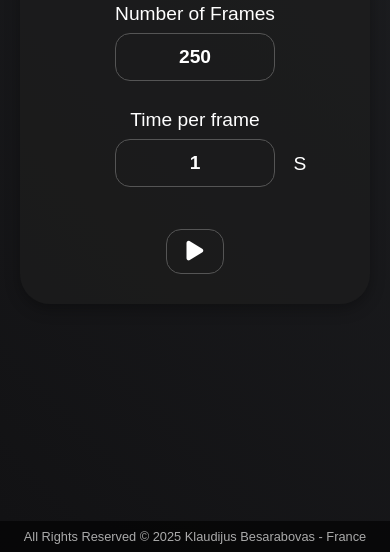
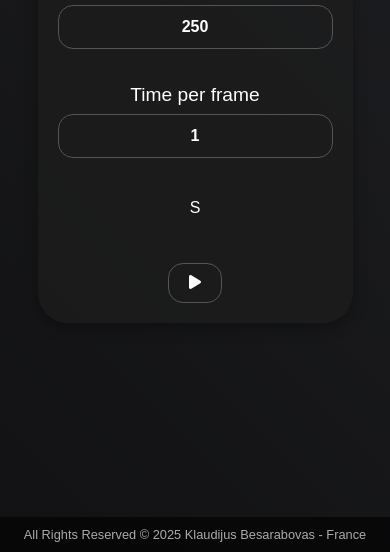
Before and after one commit to klawsklaws/Render-Timer, a plain HTML site: page index.html in a window 390 px wide. Shown: the part 292-844 px from the top of the page. Drawn offline with Linux system fonts and the light colour scheme.

Commit message:
Update style.css

```diff
--- a/style.css
+++ b/style.css
@@ -7,17 +7,17 @@
 
 body {
     font-family: Myriad Pro Semibold, sans-serif;
-    background: linear-gradient(45deg, #1c0818, #121214, #2a2c30); /* Initial gradient */
-    background-size: 400% 400%; /* Make the gradient large enough to animate */
-    animation: gradientAnimation 10s ease infinite; /* Apply the animation */
+    background: linear-gradient(45deg, #1c0818, #121214, #2a2c30);
+    background-size: 400% 400%;
+    animation: gradientAnimation 10s ease infinite;
     color: white;
     display: flex;
+    flex-direction: column;
     justify-content: center;
     align-items: center;
     height: 100vh;
     text-align: center;
     padding: 20px;
-    flex-direction: column; /* Change flex direction to column to stack content vertically */
 }
 
 @keyframes gradientAnimation {
@@ -35,42 +35,45 @@ body {
 /* Main container styling */
 .container {
     max-width: 400px;
-    width: 100%;
-    background-color: rgba(29, 29, 29, 0.7);  /* Dark background with 70% opacity */
+    width: 90%; /* Use percentage for responsive width */
+    background-color: rgba(29, 29, 29, 0.7);
     border-radius: 30px;
-    padding: 40px 30px; /* Adjusted padding for better spacing */
+    padding: 40px 30px;
     box-shadow: 0 5px 15px rgba(0, 0, 0, 0.3);
-    margin-bottom: 50px; /* Add space for footer */
+    margin-bottom: 50px;
+    box-sizing: border-box; /* Ensure padding doesn't break layout */
 }
 
 /* Header styling */
 h1 {
     font-size: 2.5rem;
-    margin-bottom: 30px; /* Increased spacing for breathing room */
+    margin-bottom: 30px;
 }
 
 /* General input container styling */
 .inputs {
-    margin-bottom: 25px; /* Increased space between input sections */
+    margin-bottom: 25px;
 }
 
 .inputs label {
-    font-size: 1.2rem; /* Slightly larger font for better readability */
-    margin-bottom: 8px; /* Increased spacing below labels */
+    font-size: 1.2rem;
+    margin-bottom: 8px;
     display: block;
 }
 
 /* Input fields styling */
 .inputs input,
 .inputs select {
-    padding: 12px; /* Increased padding for a balanced look */
-    font-size: 1.2rem; /* Larger font for consistency */
-    font-weight: bold; /* Make input numbers bold */
+    width: 100%; /* Full width for responsiveness */
+    padding: 12px;
+    font-size: 1.2rem;
+    font-weight: bold;
     border: 1px solid #555;
-    background-color: transparent; /* Fully transparent background */
+    background-color: transparent;
     color: white;
-    margin-bottom: 2.5px; /* More space between inputs */
+    margin-bottom: 10px; /* Consistent spacing */
     border-radius: 15px;
+    text-align: center;
 }
 
 /* Remove spinners on numeric inputs */
@@ -81,44 +84,32 @@ input[type="number"]::-webkit-outer-spin-button {
 }
 
 input[type="number"] {
-    -moz-appearance: textfield; /* Firefox */
-}
-
-/* Adjusting input fields for number of frames and time per frame */
-.inputs input {
-    width: 160px; /* Slightly wider input fields */
-    text-align: center; /* Center align the text inside inputs */
+    -moz-appearance: textfield;
 }
 
 /* Flexbox container for time per frame input and unit display */
 .time-input-container {
     display: flex;
-    justify-content: center; /* Center-align the entire group */
-    align-items: center; /* Vertically align elements */
-    gap: 15px; /* Increased gap for better spacing */
-    width: 100%; /* Ensure full container width */
-    position: relative; /* Enable absolute positioning for adjustments */
+    justify-content: center;
+    align-items: center;
+    gap: 15px;
+    width: 100%;
+    position: relative;
+    flex-wrap: wrap; /* Wrap for small screens */
 }
 
-/* Styling for the input field */
-.time-input-container input {
-    width: 160px; /* Adjust width for visual consistency */
-    text-align: center; /* Center-align the input text */
-}
-
-/* Styling for the unit display (dropdown or text) */
+/* Styling for the unit display */
 #timeUnitDisplay {
-    font-size: 1.2rem; /* Slightly larger text for visibility */
+    font-size: 1.2rem;
     padding: 6px;
     cursor: pointer;
     background-color: transparent;
     border-radius: 10px;
     color: white;
     text-align: center;
-    width: 40px; /* Adjusted width for proportion */
-    position: absolute; /* Position the dropdown */
-    right: 0; /* Align it to the far right of the container */
-    transform: translateX(-20px); /* Adjusted spacing for alignment */
+    width: auto;
+    position: static; /* Remove absolute positioning */
+    margin-top: 10px; /* Add space if wrapped */
 }
 
 #timeUnitDisplay:hover {
@@ -128,41 +119,33 @@ input[type="number"] {
 /* Timer display */
 .timer p {
     font-size: 5.5rem;
-    margin-top: 40px; /* Increased margin above the timer */
-    margin-bottom: 40px; /* Added margin below the timer for consistent spacing */
-    transition: font-size 0.3s ease; /* Smooth transition between font size changes */
+    margin-top: 40px;
+    margin-bottom: 40px;
+    transition: font-size 0.3s ease;
 }
 
 /* Controls container styling */
 .controls {
     display: flex;
     justify-content: center;
-    gap: 25px; /* Wider gap between buttons for visual balance */
-    margin-top: 40px; /* More space above buttons to balance with the timer */
+    gap: 25px;
+    margin-top: 40px;
+    flex-wrap: wrap; /* Allow wrapping for smaller screens */
 }
 
-/* Button styling */
 .controls button {
-    background-color: transparent; /* Fully transparent background */
+    background-color: transparent;
     color: white;
     border: 1px solid #555;
-    padding: 10px 20px; /* Adjusted padding for a smaller, more compact button */
-    font-size: 1.4rem; /* Button text font size */
+    padding: 10px 20px;
+    font-size: 1.4rem;
     cursor: pointer;
-    width: auto; /* Adjust width to content */
     border-radius: 15px;
     transition: background-color 0.3s;
-    display: flex;
-    justify-content: center;
-    align-items: center;
-}
-
-.controls button i {
-    font-size: 1.4rem; /* Adjust icon size for better appearance */
 }
 
 .controls button:hover {
-    background-color: rgba(51, 51, 51, 0.5); /* Add a slight background on hover */
+    background-color: rgba(51, 51, 51, 0.5);
 }
 
 .controls button:disabled {
@@ -170,89 +153,39 @@ input[type="number"] {
     cursor: not-allowed;
 }
 
-/* Remove the arrow from the select dropdown if used */
-#timeUnit {
-    -webkit-appearance: none; /* Chrome, Safari */
-    -moz-appearance: none;    /* Firefox */
-    -ms-appearance: none;     /* Internet Explorer */
-    appearance: none;         /* Standard syntax */
-}
-
-/* Hide the select dropdown visually (if needed) */
-.hidden {
-    display: none;
-}
-
-/* Safe area handling for iPhone X and newer */
-body {
-    padding-bottom: env(safe-area-inset-bottom);
-    padding-top: env(safe-area-inset-top);
-}
-
-/* Ensuring full height on mobile */
-html, body {
-    height: 100%;
-}
-
-/* Finish time display */
-#finishTimeDisplay {
-    font-size: 1.2rem;
-    margin-top: 20px;
+/* Footer styling */
+footer {
+    font-size: 0.9rem;
+    color: #aaa;
     text-align: center;
-    color: #aaa;
-}
-
-/* Countdown timer font-size adjustments */
-#timerDisplay {
-    white-space: nowrap; /* Prevents the timer text from wrapping */
-    overflow: hidden; /* Hide overflow if the text is too large */
-    text-overflow: ellipsis; /* Add ellipsis when text overflows */
-    display: inline-block; /* Keeps the timer in one line */
-    transition: font-size 0.3s ease; /* Smooth transition between font size changes */
-}
-
-/* Adjust font size based on the length of the countdown */
-.timer p {
-    font-size: 5rem; /* Default font size */
-}
-
-/* Adjust font size for smaller countdown */
-.timer p {
-    font-size: 6rem; /* Larger font size for normal countdown */
+    padding: 10px 0;
+    position: fixed;
+    bottom: 0;
+    left: 0;
+    right: 0;
+    width: 100%;
+    background-color: rgba(0, 0, 0, 0.6);
 }
 
 /* Responsive design for small screens */
 @media (max-width: 600px) {
-    #timerDisplay {
-        font-size: 5vw; /* Adjust font size for smaller screens */
-    }
-    /* Smaller elements and more compact layout */
     .container {
-        padding: 30px;
+        padding: 20px;
     }
     h1 {
         font-size: 2rem;
     }
-}
-
-/* Footer styling */
-footer {
-    font-size: 0.9rem; /* Slightly smaller font size for mobile readability */
-    color: #aaa;
-    text-align: center;
-    padding: 10px 0; /* Padding for spacing */
-    position: fixed; /* Fixed at the bottom of the screen */
-    bottom: 0;
-    width: 100%;
-    background-color: rgba(0, 0, 0, 0.6); /* Add a background for better visibility on light content */
-    z-index: 10; /* Ensure it appears above other content if overlapping */
-}
-
-/* Responsive design for footer */
-@media (max-width: 600px) {
+    .inputs input,
+    .inputs select {
+        font-size: 1rem;
+    }
+    #timeUnitDisplay {
+        font-size: 1rem;
+    }
+    .controls button {
+        font-size: 1rem;
+    }
     footer {
-        font-size: 0.8rem; /* Reduce font size further for smaller screens */
-        padding: 8px 5px; /* Adjust padding for smaller screens */
-        line-height: 1.2; /* Adjust line height for better fit */
+        font-size: 0.8rem;
     }
 }
```
